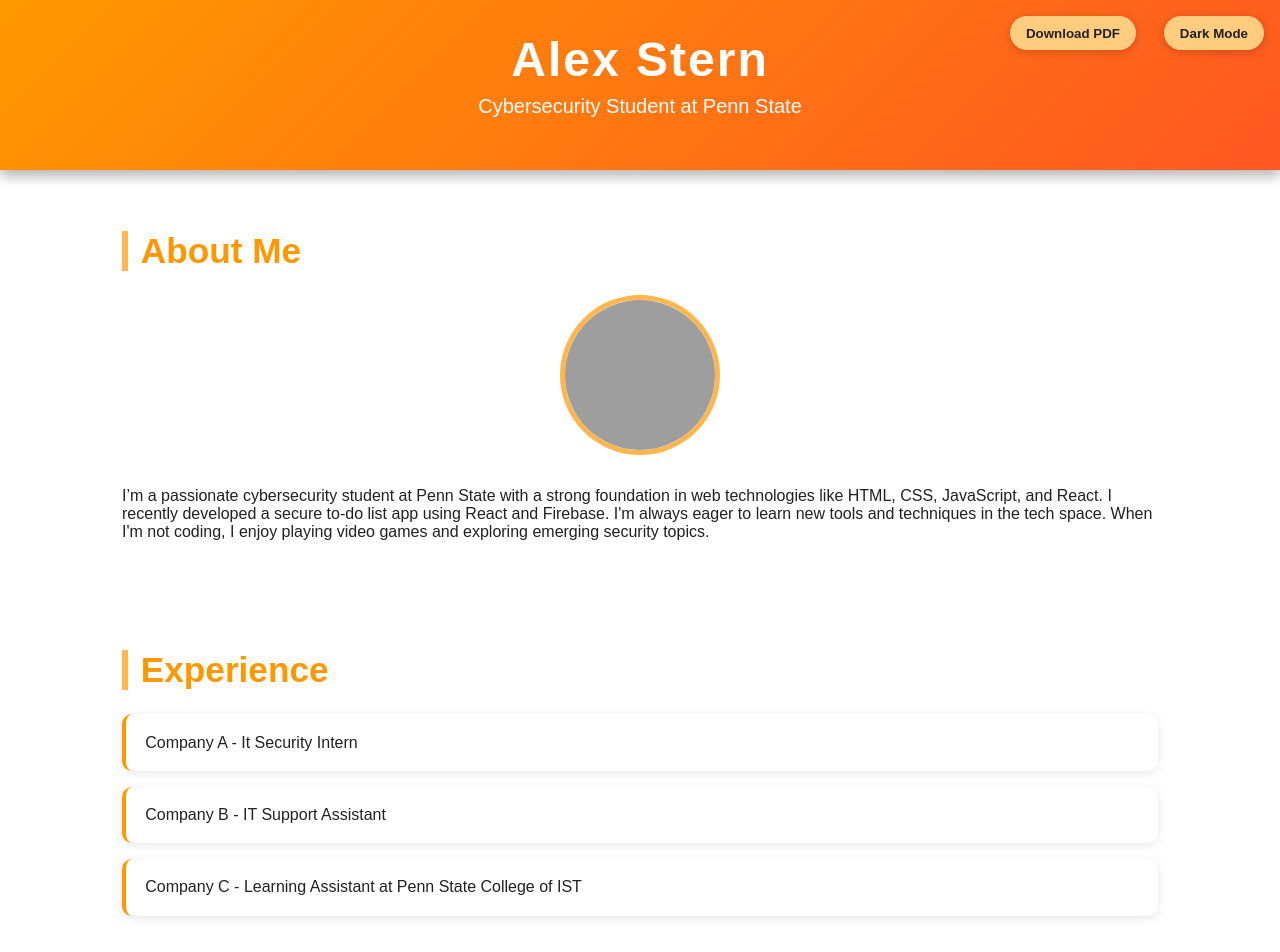
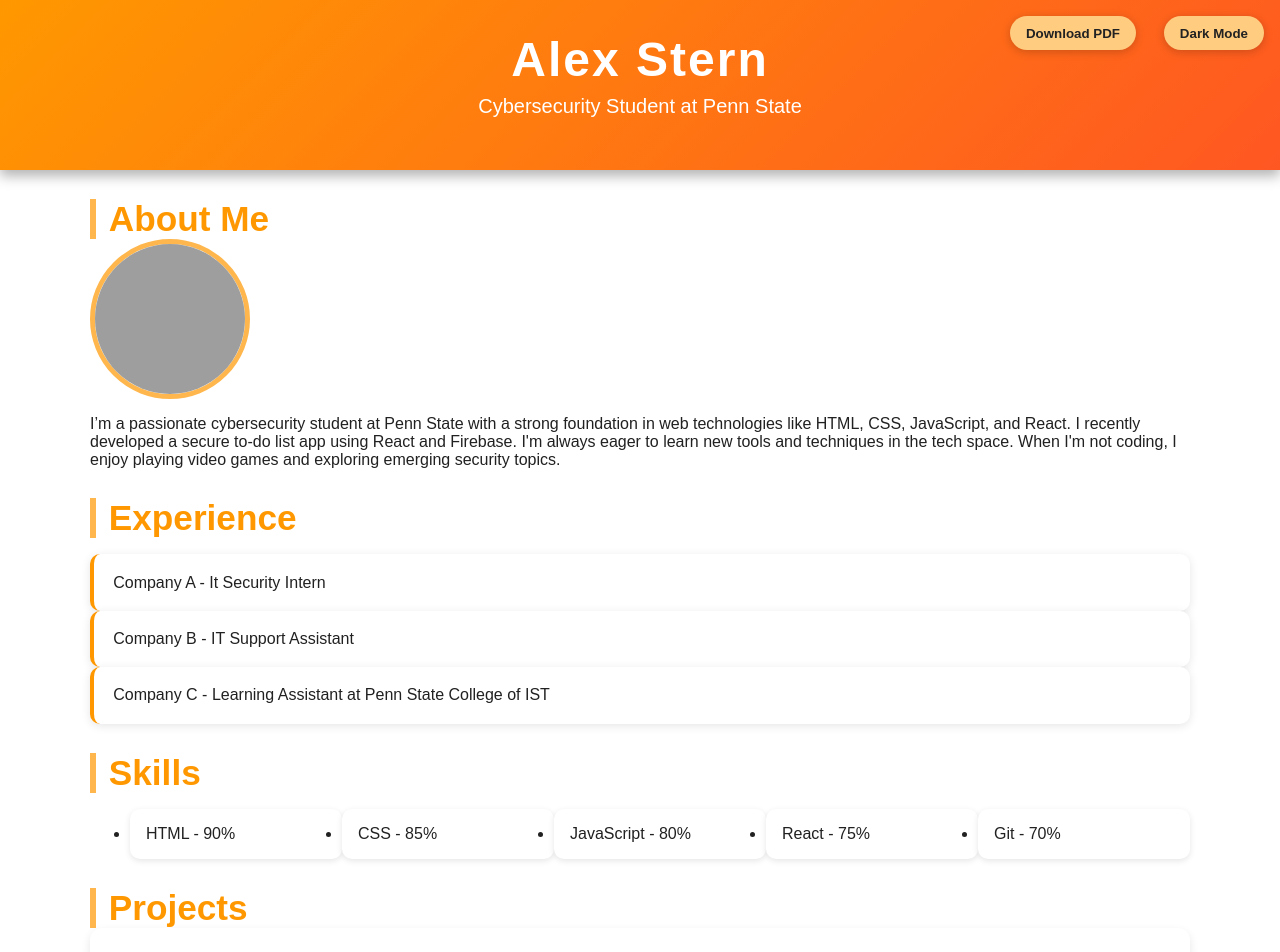
Before and after one commit to astern15/astern15.github.io, a plain HTML site: page index.html in a window 1280 px wide. Shown: the top 952 px of the page. Drawn offline with Linux system fonts and the light colour scheme; grey boxes are pictures that could not be loaded.

Commit message:
Update styles.css

```diff
--- a/styles.css
+++ b/styles.css
@@ -1,5 +1,3 @@
-/* styles.css */
-
 :root {
   --primary: #ff9800;
   --secondary: #ff5722;
@@ -12,11 +10,9 @@
   --accent: #ffb74d;
   --highlight: #ffcc80;
 }
-
 * {
   box-sizing: border-box;
 }
-
 body {
   margin: 0;
   font-family: 'Poppins', sans-serif;
@@ -25,12 +21,10 @@ body {
   transition: background-color 0.4s ease, color 0.4s ease;
   scroll-behavior: smooth;
 }
-
 body.dark-mode {
   background-color: var(--dark-bg);
   color: var(--dark-text);
 }
-
 header {
   background: linear-gradient(135deg, var(--primary), var(--secondary));
   color: white;
@@ -39,19 +33,16 @@ header {
   position: relative;
   box-shadow: 0 6px 12px rgba(0, 0, 0, 0.3);
 }
-
 header h1 {
   font-size: 3rem;
   margin: 0;
   letter-spacing: 2px;
 }
-
 header p {
   font-size: 1.25rem;
   margin-top: 0.5rem;
   font-weight: 300;
 }
-
 #theme-toggle,
 #download-pdf {
   position: absolute;
@@ -66,52 +57,44 @@ header p {
   box-shadow: 0 2px 10px rgba(0, 0, 0, 0.2);
   transition: background 0.3s, transform 0.2s;
 }
-
 #theme-toggle:hover,
 #download-pdf:hover {
   transform: scale(1.05);
 }
-
 #theme-toggle {
   right: 1rem;
 }
-
 #download-pdf {
   right: 9rem;
 }
-
 section {
-  padding: 2rem 2rem;
+  padding: 0;
   max-width: 1100px;
   margin: auto;
 }
-
 section h2 {
   font-size: 2.2rem;
-  margin-bottom: 1.5rem;
+  margin-bottom: 0;
   border-left: 6px solid var(--accent);
   padding-left: 0.8rem;
   color: var(--primary);
 }
-
 .profile-pic {
   width: 160px;
   height: 160px;
   border-radius: 50%;
   object-fit: cover;
   display: block;
-  margin: 1rem auto 2rem;
+  margin: 0;
   border: 5px solid var(--accent);
 }
-
 .experience ul {
   list-style: none;
   padding: 0;
   display: flex;
   flex-direction: column;
-  gap: 1rem;
+  gap: 0;
 }
-
 .experience li {
   cursor: pointer;
   padding: 1.2rem;
@@ -121,12 +104,10 @@ section h2 {
   box-shadow: 0 2px 10px rgba(0, 0, 0, 0.1);
   transition: background 0.3s;
 }
-
 body.dark-mode .experience li {
   background: var(--card-dark-bg);
   border-left: 4px solid var(--accent);
 }
-
 .toast {
   position: fixed;
   bottom: 1.5rem;
@@ -142,70 +123,59 @@ body.dark-mode .experience li {
   font-weight: bold;
   animation: fadeOut 3s forwards;
 }
-
 @keyframes fadeOut {
   0% { opacity: 1; }
   80% { opacity: 1; }
   100% { opacity: 0; }
 }
-
 .skills-list {
   display: grid;
   grid-template-columns: repeat(auto-fit, minmax(200px, 1fr));
-  gap: 1rem;
+  gap: 0;
 }
-
 .skills-list li {
   background: var(--card-bg);
   padding: 1rem;
   border-radius: 10px;
-  box-shadow: 0 2px 6px rgba(0,0,0,0.1);
+  box-shadow: 0 2px 6px rgba(0, 0, 0, 0.1);
   position: relative;
 }
-
 body.dark-mode .skills-list li {
   background: var(--card-dark-bg);
 }
-
 .progress-bar {
   height: 10px;
   background: #ddd;
   border-radius: 10px;
   overflow: hidden;
-  margin-top: 0.5rem;
+  margin-top: 0;
 }
-
 .progress-fill {
   height: 100%;
   background: var(--accent);
   width: 0;
   transition: width 1s ease-in-out;
 }
-
 .project-card {
   background: var(--card-bg);
   padding: 1.5rem;
   border-radius: 12px;
-  box-shadow: 0 4px 10px rgba(0,0,0,0.1);
+  box-shadow: 0 4px 10px rgba(0, 0, 0, 0.1);
   margin-bottom: 2rem;
   transition: transform 0.3s, background 0.3s;
 }
-
 .project-card:hover {
   transform: translateY(-5px);
   background: var(--highlight);
 }
-
 body.dark-mode .project-card {
   background: var(--card-dark-bg);
 }
-
 form {
   display: flex;
   flex-direction: column;
-  gap: 1.2rem;
+  gap: 0;
 }
-
 form input,
 form textarea {
   padding: 0.8rem;
@@ -213,7 +183,6 @@ form textarea {
   border: 1px solid #ccc;
   font-size: 1rem;
 }
-
 form button {
   padding: 0.9rem;
   background: var(--primary);
@@ -224,26 +193,22 @@ form button {
   cursor: pointer;
   transition: background 0.3s;
 }
-
 form button:hover {
   background: var(--secondary);
 }
-
 .form-error {
   color: red;
   font-size: 0.9rem;
 }
-
 @media (max-width: 768px) {
   header h1 {
     font-size: 2.2rem;
   }
-
   header p {
     font-size: 1rem;
   }
-
-  #theme-toggle, #download-pdf {
+  #theme-toggle,
+  #download-pdf {
     padding: 0.4rem 0.8rem;
     font-size: 0.85rem;
   }
```
